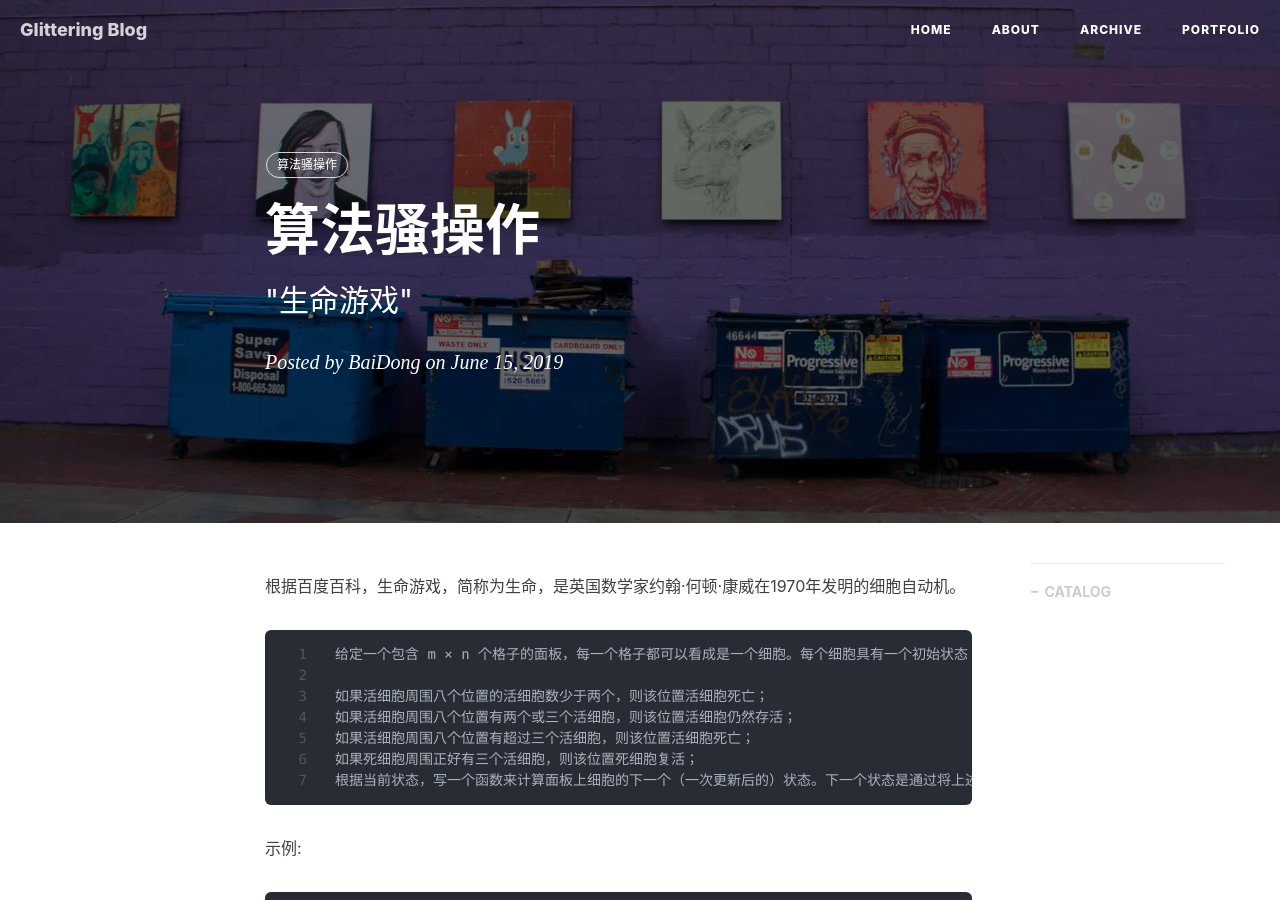
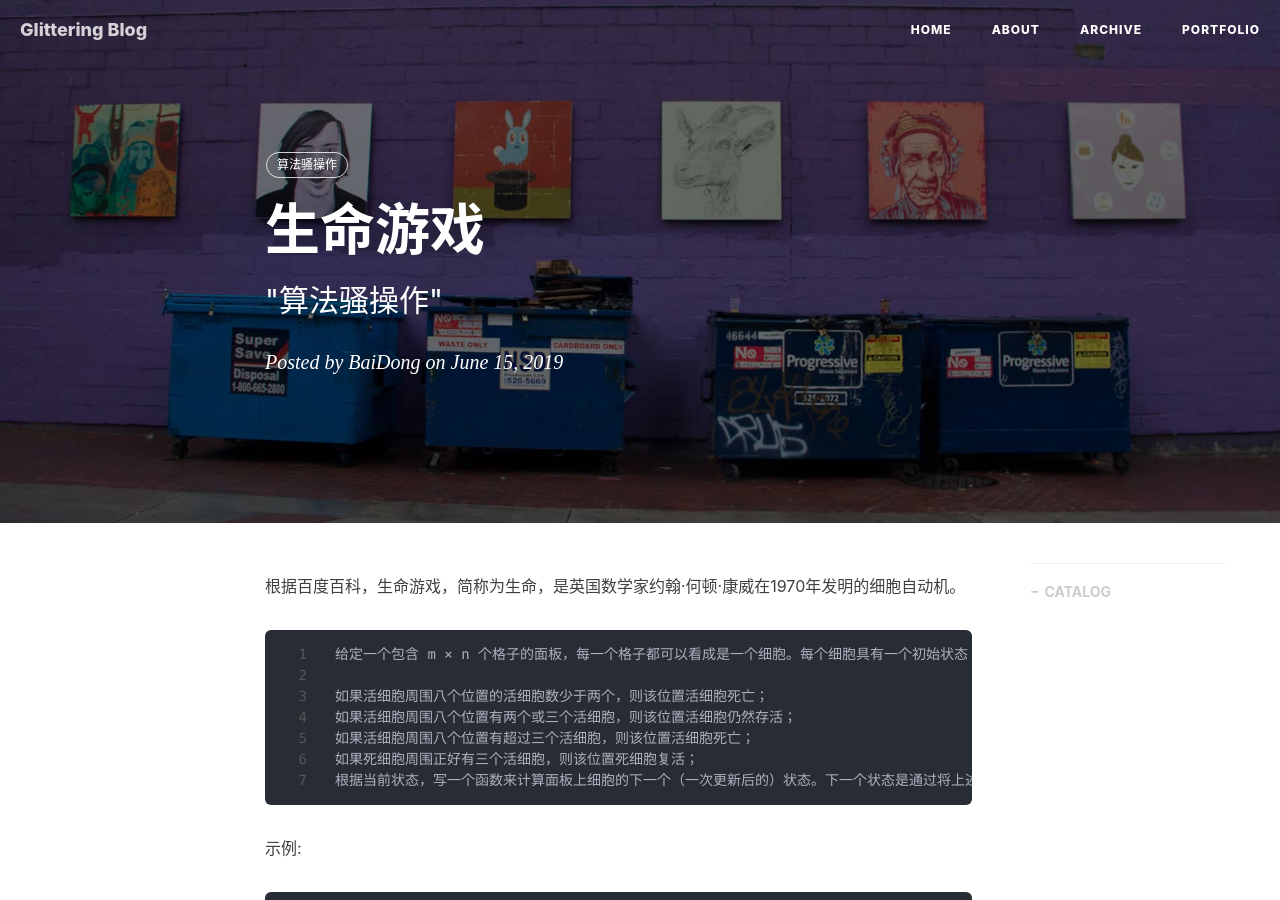
Before and after one commit to 13161231996/13161231996.github.io, a Jekyll site: the page built from _posts/2019-06-15-算法骚操作-生命游戏.markdown, in a window 1280 px wide and 900 px high. Built offline with Jekyll 4.4.1, drawn with Linux system fonts in a browser that asks for light colours; nearby versions of some CDN libraries; comment, search, counter and statistics services are not loaded.

```diff
--- a/_posts/2019-06-15-算法骚操作-生命游戏.markdown
+++ b/_posts/2019-06-15-算法骚操作-生命游戏.markdown
@@ -1,8 +1,8 @@
 ---
 
 layout:     post
-title:      "算法骚操作"
-subtitle:   " \"生命游戏\""
+title:      "生命游戏"
+subtitle:   " \"算法骚操作\""
 date:       2019-06-15 18:39:00
 author:     "BaiDong"
 header-img: "img/home-bg-art.jpg"
```
